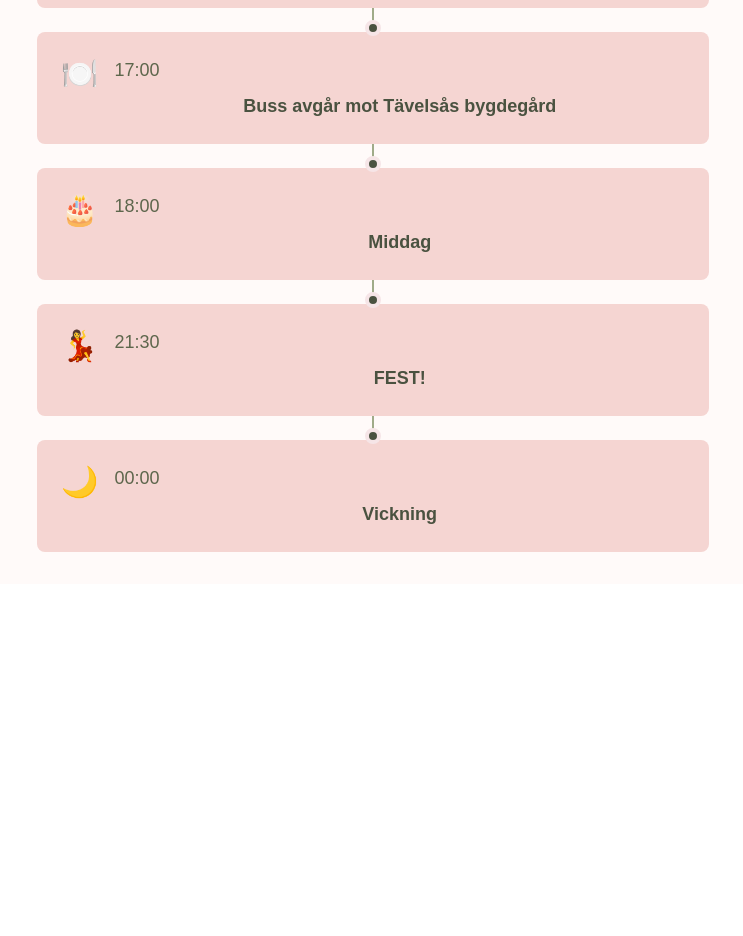
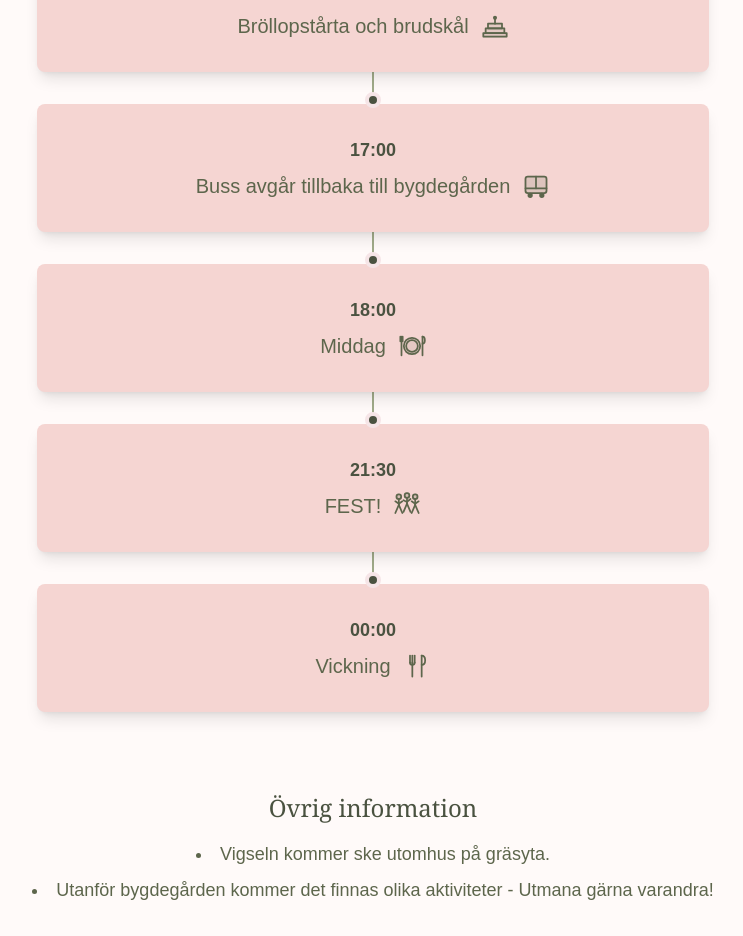
Before and after one commit to Alecktos/alecktos-website, a Next.js app: page /schedule in a window 1280 px wide. Shown: the part 1068-2004 px from the top of the page, without its empty margins (267-1010 px from the left). Before the commit the page ends 1652 px from the top, so only its background shows below. Built offline with nearby package versions, Linux system fonts and the light colour scheme.

Commit message:
Refactor schedule page to use icons for schedule items and improve layout

```diff
--- a/app/components/BlushMediumBox.tsx
+++ b/app/components/BlushMediumBox.tsx
@@ -1,6 +1,6 @@
 export function BlushMediumBox({ children }: { children: React.ReactNode }) {
 	return (
-		<div className="w-full max-w-2xl mx-auto mb-8 p-8 bg-blush-medium rounded-lg shadow-lg">
+		<div className="relative w-full max-w-2xl mx-auto mb-8 p-8 bg-blush-medium rounded-lg shadow-lg">
 			{ children }
 		</div>
 	);
--- /dev/null
+++ b/app/components/ScheduleIcons.tsx
@@ -0,0 +1,112 @@
+import type {JSX} from "react";
+
+const svgProps = {
+	width: 28,
+	height: 28,
+	viewBox: "0 0 24 24",
+	fill: "none",
+	stroke: "currentColor",
+	strokeWidth: 1.5,
+	strokeLinecap: "round" as const,
+	strokeLinejoin: "round" as const,
+};
+
+/** Bus icon for transport */
+export function BusIcon(): JSX.Element {
+	return (
+		<svg {...svgProps}>
+			<rect x="3" y="4" width="18" height="14" rx="2" fill="currentColor" opacity="0.15"/>
+			<rect x="3" y="4" width="18" height="14" rx="2"/>
+			<line x1="3" y1="14" x2="21" y2="14"/>
+			<line x1="12" y1="4" x2="12" y2="14"/>
+			<circle cx="7" cy="20" r="1.5" fill="currentColor"/>
+			<circle cx="17" cy="20" r="1.5" fill="currentColor"/>
+		</svg>
+	);
+}
+
+/** Wedding ring */
+export function CeremonyIcon(): JSX.Element {
+	return (
+		<svg {...svgProps}>
+			<circle cx="12" cy="13" r="7" fill="currentColor" opacity="0.1"/>
+			<circle cx="12" cy="13" r="7"/>
+			<circle cx="12" cy="13" r="5"/>
+			<path d="M12 -1 L16 3.5 L12 8.5 L8 3.5 Z" fill="currentColor" opacity="0.3"/>
+			<path d="M12 -1 L16 3.5 L12 8.5 L8 3.5 Z" strokeWidth="2" strokeLinejoin="miter"/>
+		</svg>
+	);
+}
+
+/** Wedding cake */
+export function CakeIcon(): JSX.Element {
+	return (
+		<svg {...svgProps}>
+			<path d="M2 18 h20 v3 H2 z" fill="currentColor" opacity="0.15"/>
+			<path d="M2 18 h20 v3 H2 z"/>
+			<path d="M4 14 h16 v4 H4 z" fill="currentColor" opacity="0.1"/>
+			<path d="M4 14 h16 v4 H4 z"/>
+			<path d="M6 10 h12 v4 H6 z" fill="currentColor" opacity="0.1"/>
+			<path d="M6 10 h12 v4 H6 z"/>
+			<path d="M12 6 v4"/>
+			<circle cx="12" cy="5" r="1" fill="currentColor"/>
+		</svg>
+	);
+}
+
+/** Plate with fork and knife */
+export function DinnerIcon(): JSX.Element {
+	return (
+		<svg {...svgProps}>
+			<circle cx="12" cy="12" r="7" fill="currentColor" opacity="0.1"/>
+			<circle cx="12" cy="12" r="7"/>
+			<circle cx="12" cy="12" r="5"/>
+			<line x1="3" y1="4" x2="3" y2="20"/>
+			<line x1="2" y1="4" x2="2" y2="8"/>
+			<line x1="4" y1="4" x2="4" y2="8"/>
+			<line x1="21" y1="4" x2="21" y2="20"/>
+			<path d="M21 4 q2 0 2 3 q0 3 -2 3"/>
+		</svg>
+	);
+}
+
+/** People dancing */
+export function PartyIcon(): JSX.Element {
+	return (
+		<svg {...svgProps}>
+			<circle cx="5" cy="4" r="2" fill="currentColor" opacity="0.2"/>
+			<circle cx="5" cy="4" r="2"/>
+			<path d="M5 6 v5"/>
+			<path d="M5 11 l-3 7"/>
+			<path d="M5 11 l3 7"/>
+			<path d="M2 8 l3 2 l3 -2"/>
+			<circle cx="12" cy="3" r="2" fill="currentColor" opacity="0.2"/>
+			<circle cx="12" cy="3" r="2"/>
+			<path d="M12 5 v5"/>
+			<path d="M12 10 l-3 7"/>
+			<path d="M12 10 l3 7"/>
+			<path d="M9 7 l3 1.5 l3 -2.5"/>
+			<circle cx="19" cy="4" r="2" fill="currentColor" opacity="0.2"/>
+			<circle cx="19" cy="4" r="2"/>
+			<path d="M19 6 v5"/>
+			<path d="M19 11 l-3 7"/>
+			<path d="M19 11 l3 7"/>
+			<path d="M16 8 l3 2 l3 -2"/>
+		</svg>
+	);
+}
+
+/** Knife and fork */
+export function MoonIcon(): JSX.Element {
+	return (
+		<svg {...svgProps}>
+			<line x1="8" y1="3" x2="8" y2="21"/>
+			<line x1="6" y1="3" x2="6" y2="9"/>
+			<line x1="10" y1="3" x2="10" y2="9"/>
+			<line x1="8" y1="9" x2="8" y2="9"/>
+			<path d="M6 9 q0 2 2 2 q2 0 2 -2"/>
+			<line x1="16" y1="3" x2="16" y2="21"/>
+			<path d="M16 3 q3 0 3 4 q0 4 -3 4"/>
+		</svg>
+	);
+}
--- a/app/schedule/page.tsx
+++ b/app/schedule/page.tsx
@@ -1,42 +1,44 @@
-import {BlushMediumBox} from "../components/BlushMediumBox";
+import {BlushMediumBox} from "@/app/components/BlushMediumBox";
+import {BusIcon, CakeIcon, CeremonyIcon, DinnerIcon, MoonIcon, PartyIcon,} from "@/app/components/ScheduleIcons";
+import type {JSX} from "react";
 
 export default function SchedulePage() {
-	const scheduleItems = [
+	const scheduleItems: { time: string; description: string; icon: JSX.Element }[] = [
 		{
 			time: "14:00",
-			description: "Buss avgår från Tävelsås bygdegård till hemlig vigselplats",
-			icon: "💒"
+			description: "Buss avgår från Tävelsås bygdegård till vigselplats",
+			icon: <BusIcon/>,
 		},
 		{
 			time: "14:30",
 			description: "Vigsel",
-			icon: "📸"
+			icon: <CeremonyIcon/>,
 		},
 		{
 			time: "15:30",
 			description: "Bröllopstårta och brudskål",
-			icon: "🥂"
+			icon: <CakeIcon/>,
 		},
 		{
 			time: "17:00",
-			description: "Buss avgår mot Tävelsås bygdegård",
-			icon: "🍽️"
+			description: "Buss avgår tillbaka till bygdegården",
+			icon: <BusIcon/>,
 		},
 		{
 			time: "18:00",
 			description: "Middag",
-			icon: "🎂"
+			icon: <DinnerIcon/>,
 		},
 		{
 			time: "21:30",
 			description: "FEST!",
-			icon: "💃"
+			icon: <PartyIcon/>,
 		},
 		{
 			time: "00:00",
 			description: "Vickning",
-			icon: "🌙"
-		}
+			icon: <MoonIcon/>,
+		},
 	];
 
 	return (
@@ -52,38 +54,47 @@ export default function SchedulePage() {
 				<div className="relative">
 					{/* Timeline line */}
 					<div
-						className="absolute left-1/2 -translate-x-1/2 top-0 bottom-0 w-0.5 bg-sage-light hidden md:block"></div>
+						className="absolute left-1/2 -translate-x-1/2 top-0 bottom-8 w-0.5 bg-sage-light hidden md:block"></div>
 
 					{/* Schedule items */}
-					<div className="space-y-6 flex flex-col items-center">
+					<div className="flex flex-col items-center">
 						{scheduleItems.map((item, index) => (
-							<div
-								key={index}
-								className="bg-blush-medium max-w-2xl w-full rounded-lg p-6 relative"
-							>
-								{/* Timeline dot */}
-								<div
-									className="absolute left-1/2 -translate-x-1/2 -top-3 w-4 h-4 bg-sage-darker rounded-full border-4 border-blush-light hidden md:block"></div>
+							<BlushMediumBox key={index}>
+								{/* Timeline dot, do not show on first box */}
+								{index !== 0 &&
+									<div
+										className="absolute left-1/2 -translate-x-1/2 -top-3 w-4 h-4 bg-sage-darker rounded-full border-4 border-blush-light hidden md:block"></div>
+								}
 
-								<div className="flex items-start gap-4">
-										<span className="text-3xl" role="img" aria-hidden="true">
-											{item.icon}
-										</span>
-									<div className="flex-1">
-										<div
-											className="flex flex-col sm:flex-row sm:items-center sm:justify-between mb-2">
-											<span className="text-lg font-medium text-sage-dark">
-													{item.time}
-											</span>
-										</div>
+
+								<div className="flex flex-col items-center text-center gap-2">
+									<div className="flex items-center gap-3">
 										<h2 className="text-sage-darker text-lg font-semibold">
-											{item.description}
+											{item.time}
 										</h2>
+
+									</div>
+									<div className="flex items-center gap-3">
+									<span className="text-xl font-medium text-sage-dark">
+										{item.description}
+									</span>
+										<span className="text-sage-dark shrink-0" aria-hidden="true">
+										{item.icon}
+									</span>
 									</div>
 								</div>
-							</div>
+							</BlushMediumBox>
 						))}
 					</div>
+				</div>
+				<div className="mt-12 text-center">
+					<h2 className="text-2xl font-serif text-sage-darker mb-4">
+						Övrig information
+					</h2>
+					<ul className="text-sage-dark text-lg list-disc list-inside space-y-2">
+						<li>Vigseln kommer ske utomhus på gräsyta.</li>
+						<li>Utanför bygdegården kommer det finnas olika aktiviteter - Utmana gärna varandra!</li>
+					</ul>
 				</div>
 			</div>
 		</div>
```
